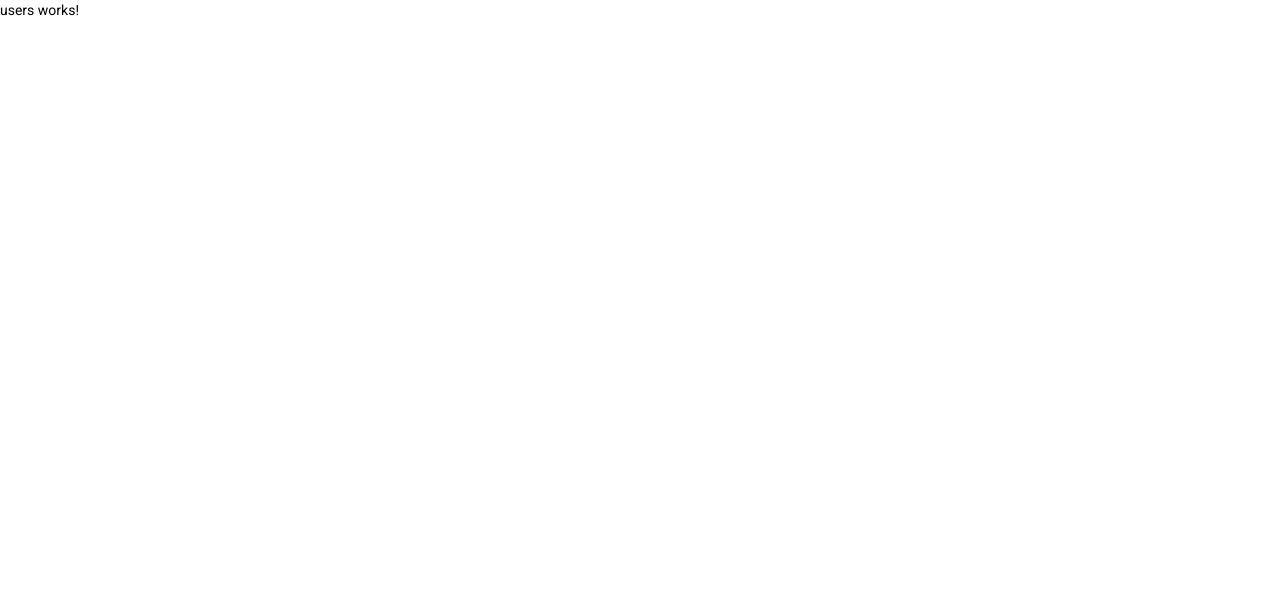
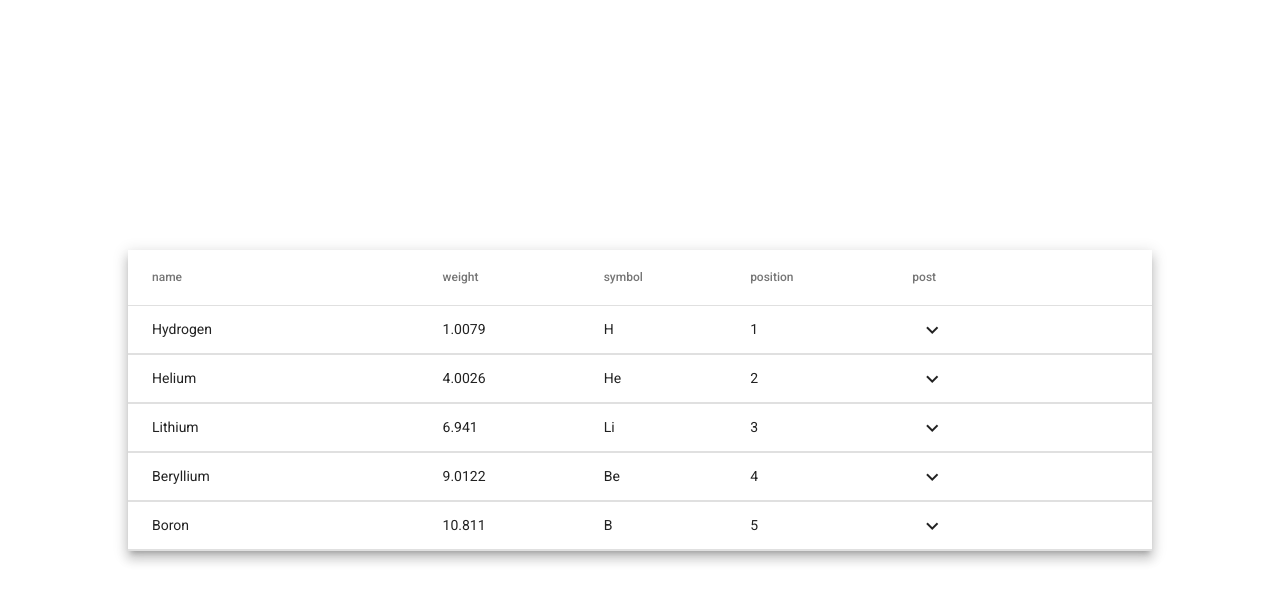
Before and after one commit to Abraham2748/bancom-challenge, an Angular app: page /users in a window 1280 px wide. Shown: the top 602 px of the page. Built offline with nearby package versions, Linux system fonts and the light colour scheme.

Commit message:
chore: Add example expandable table

```diff
--- a/src/app/app.module.ts
+++ b/src/app/app.module.ts
@@ -12,6 +12,7 @@ import { MatCheckboxModule } from '@angular/material/checkbox';
 import { MatInputModule } from '@angular/material/input';
 import { FormsModule, ReactiveFormsModule } from '@angular/forms';
 import { UsersComponent } from './users/users.component';
+import { MatTableModule } from '@angular/material/table';
 
 @NgModule({
   declarations: [AppComponent, HomeComponent, LoginComponent, UsersComponent],
@@ -25,6 +26,7 @@ import { UsersComponent } from './users/users.component';
     MatInputModule,
     FormsModule,
     ReactiveFormsModule,
+    MatTableModule,
   ],
   providers: [],
   bootstrap: [AppComponent],
--- a/src/app/users/users.component.html
+++ b/src/app/users/users.component.html
@@ -1 +1,77 @@
-<p>users works!</p>
+<div class="table-container">
+  <table
+    mat-table
+    [dataSource]="dataSource"
+    multiTemplateDataRows
+    class="mat-elevation-z8"
+  >
+    <ng-container
+      matColumnDef="{{ column }}"
+      *ngFor="let column of columnsToDisplay"
+    >
+      <th mat-header-cell *matHeaderCellDef>{{ column }}</th>
+      <td mat-cell *matCellDef="let element">{{ element[column] }}</td>
+    </ng-container>
+    <ng-container matColumnDef="expand">
+      <th mat-header-cell *matHeaderCellDef aria-label="row actions">post</th>
+      <td mat-cell *matCellDef="let element">
+        <button
+          mat-icon-button
+          aria-label="expand row"
+          (click)="
+            expandedElement = expandedElement === element ? null : element;
+            $event.stopPropagation()
+          "
+        >
+          <mat-icon *ngIf="expandedElement !== element"
+            >keyboard_arrow_down</mat-icon
+          >
+          <mat-icon *ngIf="expandedElement === element"
+            >keyboard_arrow_up</mat-icon
+          >
+        </button>
+      </td>
+    </ng-container>
+
+    <!-- Expanded Content Column - The detail row is made up of this one column that spans across all columns -->
+    <ng-container matColumnDef="expandedDetail">
+      <td
+        mat-cell
+        *matCellDef="let element"
+        [attr.colspan]="columnsToDisplayWithExpand.length"
+      >
+        <div
+          class="element-detail"
+          [@detailExpand]="
+            element == expandedElement ? 'expanded' : 'collapsed'
+          "
+        >
+          <div class="element-diagram">
+            <div class="element-position">{{ element.position }}</div>
+            <div class="element-symbol">{{ element.symbol }}</div>
+            <div class="element-name">{{ element.name }}</div>
+            <div class="element-weight">{{ element.weight }}</div>
+          </div>
+          <div class="element-description">
+            {{ element.description }}
+            <span class="element-description-attribution"> -- Wikipedia </span>
+          </div>
+        </div>
+      </td>
+    </ng-container>
+
+    <tr mat-header-row *matHeaderRowDef="columnsToDisplayWithExpand"></tr>
+    <tr
+      mat-row
+      *matRowDef="let element; columns: columnsToDisplayWithExpand"
+      class="element-row"
+      [class.expanded-row]="expandedElement === element"
+      (click)="expandedElement = expandedElement === element ? null : element"
+    ></tr>
+    <tr
+      mat-row
+      *matRowDef="let row; columns: ['expandedDetail']"
+      class="detail-row"
+    ></tr>
+  </table>
+</div>
--- a/src/app/users/users.component.scss
+++ b/src/app/users/users.component.scss
@@ -0,0 +1,26 @@
+.table-container {
+  display: flex;
+  justify-content: center;
+  align-items: center;
+  height: 100%;
+}
+table {
+  width: 80%;
+}
+
+tr.detail-row {
+  height: 0;
+}
+
+tr.element-row:not(.expanded-row):hover {
+  background: whitesmoke;
+}
+
+tr.element-row:not(.expanded-row):active {
+  background: #efefef;
+}
+
+.element-detail {
+  overflow: hidden;
+  display: flex;
+}
--- a/src/app/users/users.component.ts
+++ b/src/app/users/users.component.ts
@@ -1,15 +1,85 @@
 import { Component, OnInit } from '@angular/core';
+import {
+  animate,
+  state,
+  style,
+  transition,
+  trigger,
+} from '@angular/animations';
 
 @Component({
   selector: 'app-users',
   templateUrl: './users.component.html',
-  styleUrls: ['./users.component.scss']
+  styleUrls: ['./users.component.scss'],
+  animations: [
+    trigger('detailExpand', [
+      state('collapsed', style({ height: '0px', minHeight: '0' })),
+      state('expanded', style({ height: '*' })),
+      transition('expanded <=> collapsed', animate('0.3s ease')),
+    ]),
+  ],
 })
 export class UsersComponent implements OnInit {
+  dataSource = ELEMENT_DATA;
+  columnsToDisplay = ['name', 'weight', 'symbol', 'position'];
+  columnsToDisplayWithExpand = [...this.columnsToDisplay, 'expand'];
+  expandedElement: Element | undefined;
+  constructor() {}
 
-  constructor() { }
+  ngOnInit(): void {}
+}
 
-  ngOnInit(): void {
-  }
+export interface Element {
+  name: string;
+  position: number;
+  weight: number;
+  symbol: string;
+  description: string;
+}
 
-}
+const ELEMENT_DATA: Element[] = [
+  {
+    position: 1,
+    name: 'Hydrogen',
+    weight: 1.0079,
+    symbol: 'H',
+    description: `Hydrogen is a chemical element with symbol H and atomic number 1. With a standard
+        atomic weight of 1.008, hydrogen is the lightest element on the periodic table.`,
+  },
+  {
+    position: 2,
+    name: 'Helium',
+    weight: 4.0026,
+    symbol: 'He',
+    description: `Helium is a chemical element with symbol He and atomic number 2. It is a
+        colorless, odorless, tasteless, non-toxic, inert, monatomic gas, the first in the noble gas
+        group in the periodic table. Its boiling point is the lowest among all the elements.`,
+  },
+  {
+    position: 3,
+    name: 'Lithium',
+    weight: 6.941,
+    symbol: 'Li',
+    description: `Lithium is a chemical element with symbol Li and atomic number 3. It is a soft,
+        silvery-white alkali metal. Under standard conditions, it is the lightest metal and the
+        lightest solid element.`,
+  },
+  {
+    position: 4,
+    name: 'Beryllium',
+    weight: 9.0122,
+    symbol: 'Be',
+    description: `Beryllium is a chemical element with symbol Be and atomic number 4. It is a
+        relatively rare element in the universe, usually occurring as a product of the spallation of
+        larger atomic nuclei that have collided with cosmic rays.`,
+  },
+  {
+    position: 5,
+    name: 'Boron',
+    weight: 10.811,
+    symbol: 'B',
+    description: `Boron is a chemical element with symbol B and atomic number 5. Produced entirely
+        by cosmic ray spallation and supernovae and not by stellar nucleosynthesis, it is a
+        low-abundance element in the Solar system and in the Earth's crust.`,
+  },
+];
```
